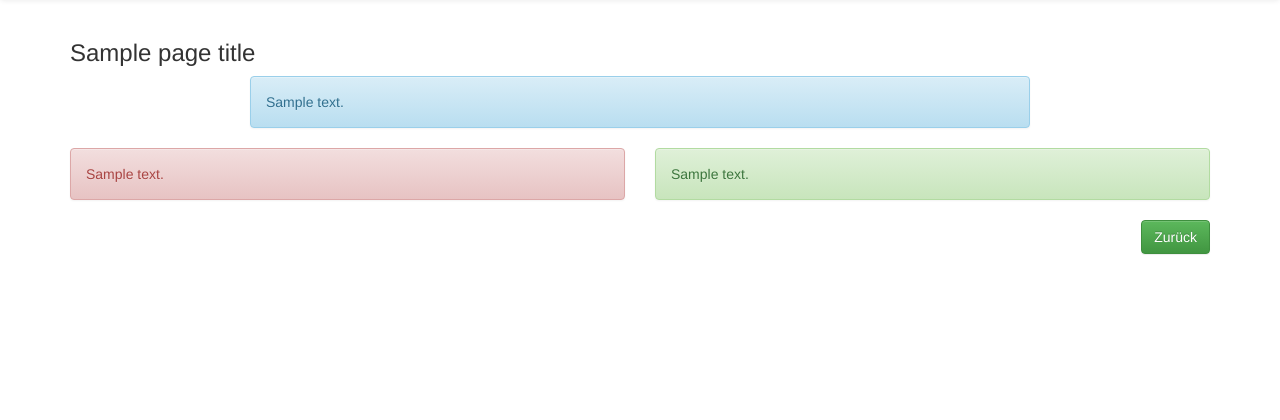
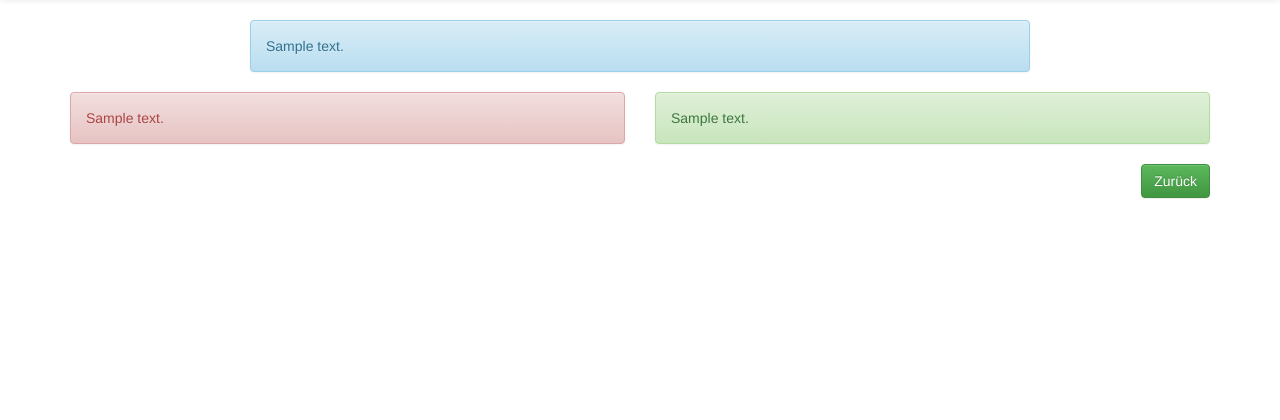
Before and after one commit to BloodyD/beratung-erfurt, a Django app: template templates/sub_page.html in a window 1280 px wide. Shown: the part 52-472 px from the top of the page. Run offline with Django 3.2, Linux system fonts and the light colour scheme; the template is opened without the code that fills it: most values are stand-ins (such as "Sample title", 1, 10 or a date in 2020); parts of the project's set-up code (start-up, migrations or seed data) failed here and were passed over.

Commit message:
removed title from subpage template

```diff
--- a/beratung_erfurt/admin.py
+++ b/beratung_erfurt/admin.py
@@ -74,7 +74,7 @@ class ImageAdmin(admin.ModelAdmin):
 class SubPageAdmin(admin.ModelAdmin):
   list_display = (
     'key',
-    'title',
+    # 'title',
     '_info',
     '_cause',
     '_solution',
--- a/templates/sub_page.html
+++ b/templates/sub_page.html
@@ -2,7 +2,7 @@
 
 {% block content %}
 
-  <h3>{{ page_title }}</h3>
+  {# <h3>{{ page_title }}</h3> #}
   <div class="row">
     <div class="col-sm-offset-2 col-sm-8 alert alert-info">
     {% autoescape off %}
```
